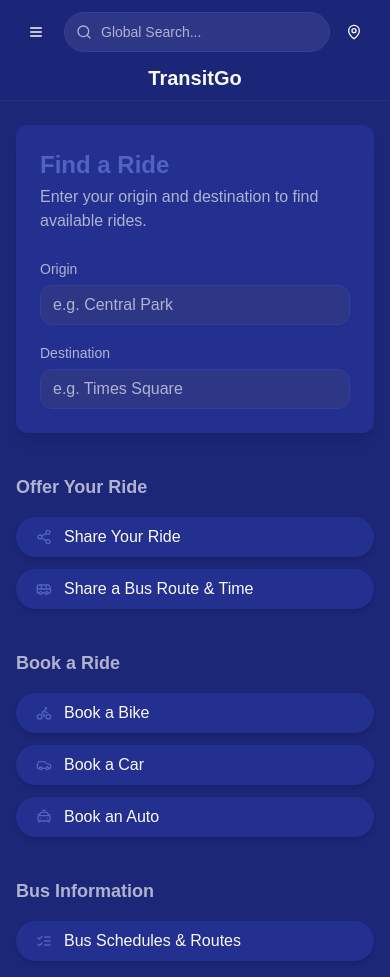
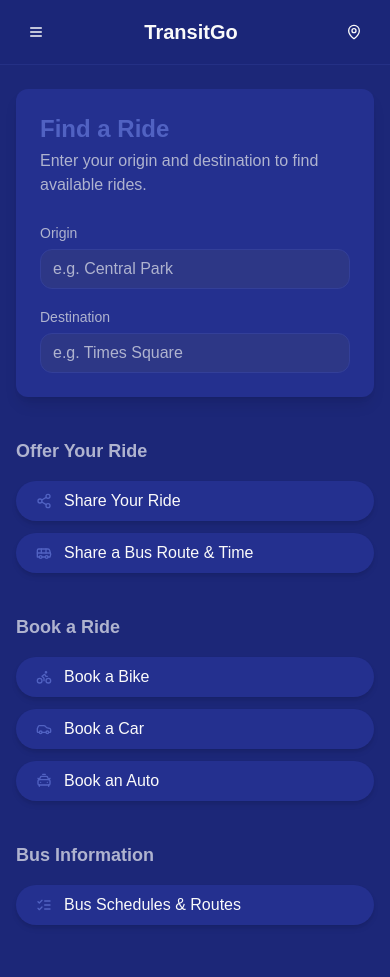
Before and after one commit to Kunal2bytes/uday1, a Next.js app: page / in a window 390 px wide. After the commit the page ends 941 px from the top, so only its background shows below. Built offline with nearby package versions, Linux system fonts and the light colour scheme.

Commit message:
now remove the global search bar

```diff
--- a/src/app/page.tsx
+++ b/src/app/page.tsx
@@ -3,7 +3,7 @@
 
 import { Button } from "@/components/ui/button";
 import { Input } from "@/components/ui/input";
-import { Menu, Search, MapPin, Share2, Bus, Bike, Car, CarTaxiFront, ListChecks, User, Clock, Route } from "lucide-react";
+import { Menu, MapPin, Share2, Bus, Bike, Car, CarTaxiFront, ListChecks, User, Clock, Route } from "lucide-react";
 import React, { useState, useEffect } from 'react';
 import Link from 'next/link';
 import {
@@ -127,23 +127,14 @@ export default function DashboardPage() {
               </SheetContent>
             </Sheet>
 
-            <h1 className="text-xl font-bold mx-auto hidden sm:block text-foreground">TransitGo</h1>
+            <h1 className="text-xl font-bold mx-auto text-foreground">TransitGo</h1>
 
-            <div className="flex-1 sm:flex-none flex items-center justify-end sm:justify-start ml-2 sm:ml-0">
-              <div className="relative w-full max-w-xs">
-                <Search className="absolute left-3 top-1/2 transform -translate-y-1/2 h-4 w-4 text-muted-foreground" />
-                <Input
-                  type="search"
-                  placeholder="Global Search..."
-                  className="w-full bg-input border-border placeholder:text-muted-foreground rounded-full h-10 text-sm pl-9 pr-3 text-foreground"
-                />
-              </div>
-              <Button variant="ghost" size="icon" aria-label="Map" className="ml-1 shrink-0">
+            <div className="flex items-center justify-end ml-2 sm:ml-0">
+              <Button variant="ghost" size="icon" aria-label="Map" className="shrink-0">
                 <MapPin className="h-5 w-5 text-foreground" />
               </Button>
             </div>
           </div>
-          <h1 className="sm:hidden text-xl font-bold text-center pb-2 text-foreground">TransitGo</h1>
         </header>
 
         <main className="p-4 sm:p-6 space-y-10 mt-2">
```
